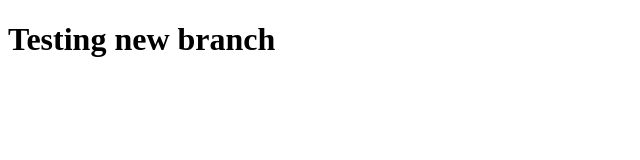
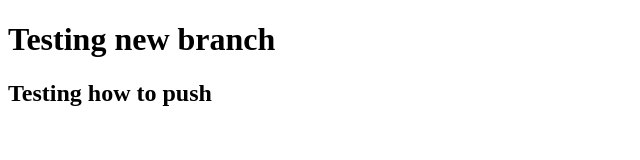
Before and after one commit to johnong04/myFirstRepo, a plain HTML site: page firstFeature.html in a window 1280 px wide. Shown: the whole page, without its empty margins (0-640 px from the left). Drawn offline with Linux system fonts and the light colour scheme.

Commit message:
Update firstFeature and testing push

```diff
--- a/firstFeature.html
+++ b/firstFeature.html
@@ -7,5 +7,6 @@
   </head>
   <body>
     <h1>Testing new branch</h1>
+    <h2>Testing how to push</h2>
   </body>
 </html>
```
